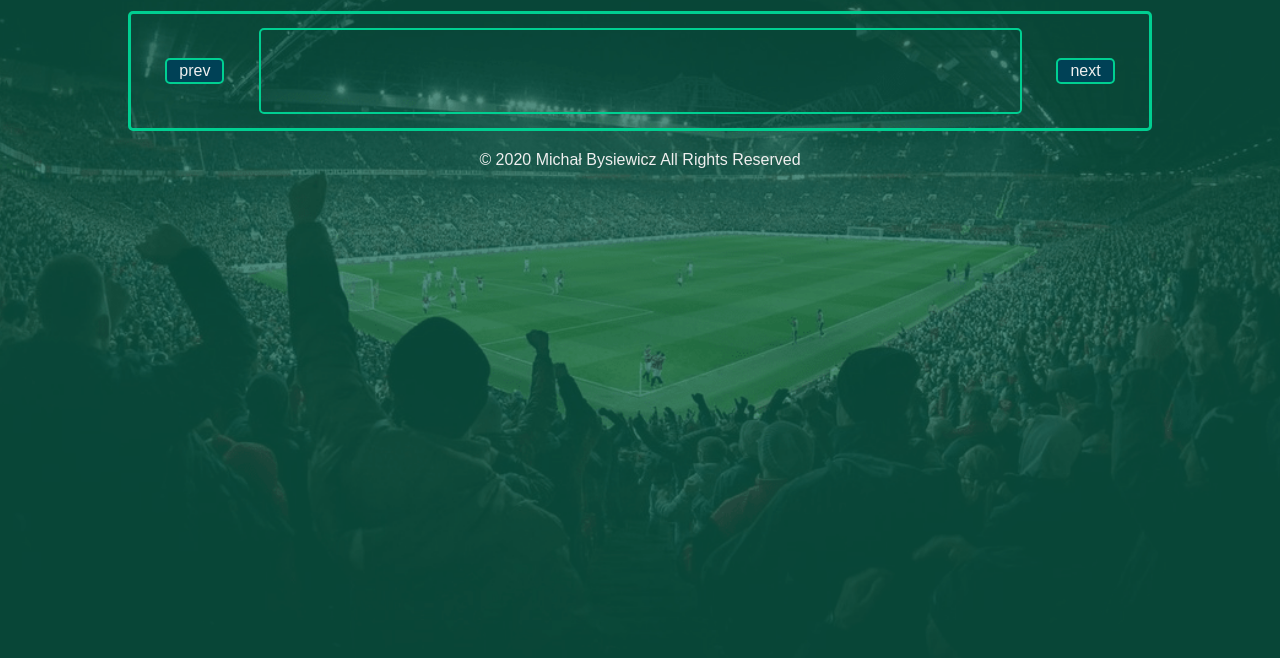
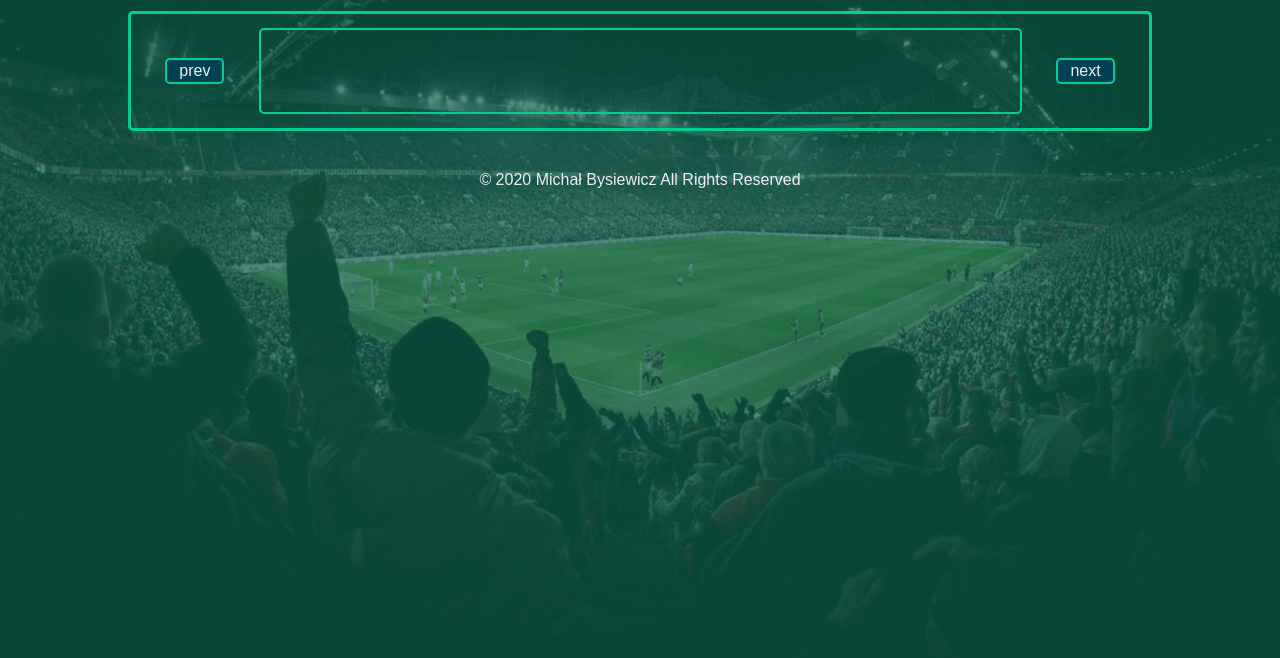
Before and after one commit to mb-dir/Premier-League-application, a website built with webpack: page src/pages/index.html in a window 1280 px wide. Shown: the part 116-774 px from the top of the page. Built offline with nearby package versions, Linux system fonts and the light colour scheme; some packages are replaced by stand-ins of ours; no server answers.

Commit message:
Add styles for footer
I just add a margin to separate the footer from clubsInfo

```diff
--- a/src/scss/main.scss
+++ b/src/scss/main.scss
@@ -7,3 +7,4 @@
 @import "./modules/_list.scss";
 @import "./modules/_clubsSlider.scss";
 @import "./modules/_clubsInfo.scss";
+@import "./modules/_footer.scss";
--- /dev/null
+++ b/src/scss/modules/_footer.scss
@@ -0,0 +1,3 @@
+.footer{
+    margin: 40px 0 0;
+}
```
